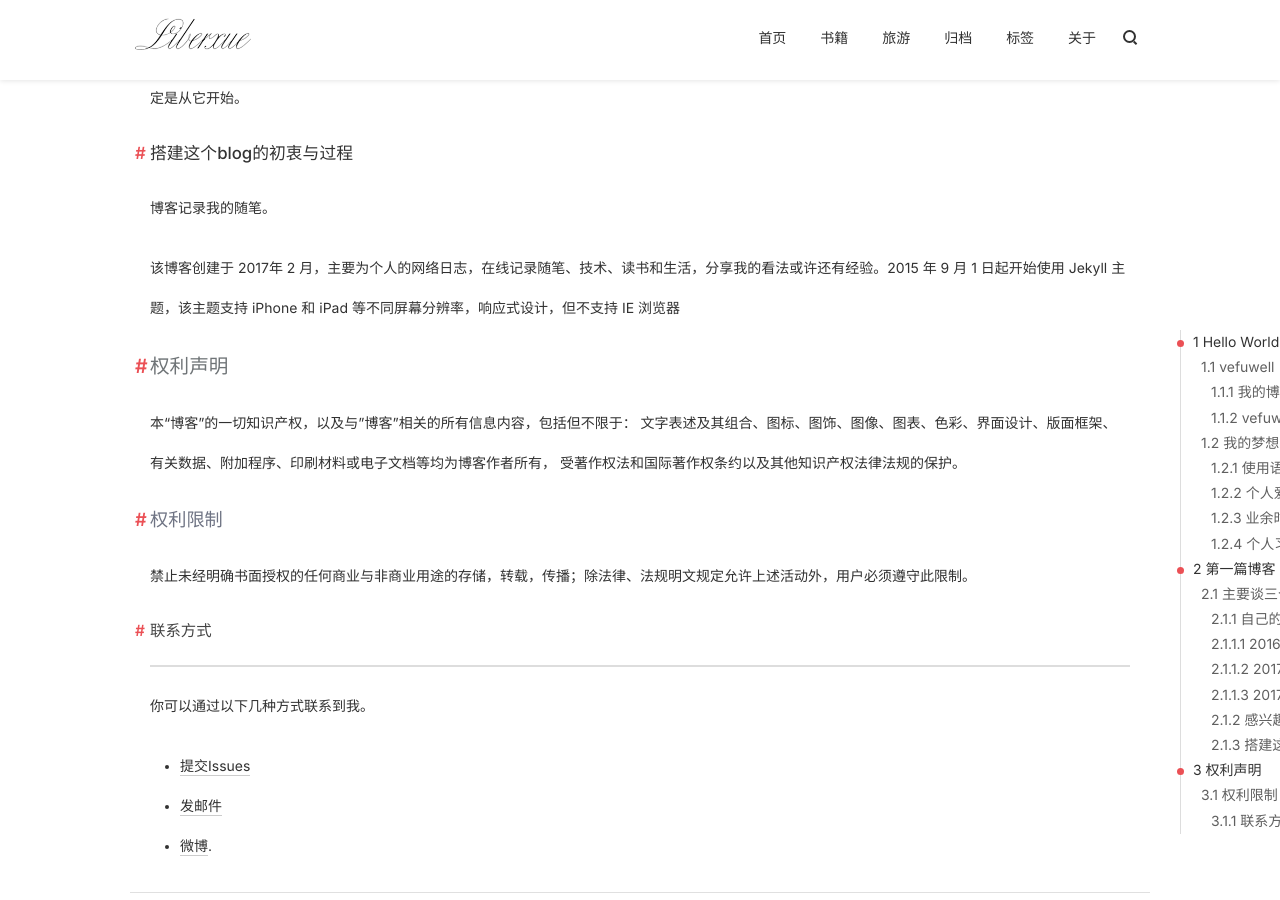
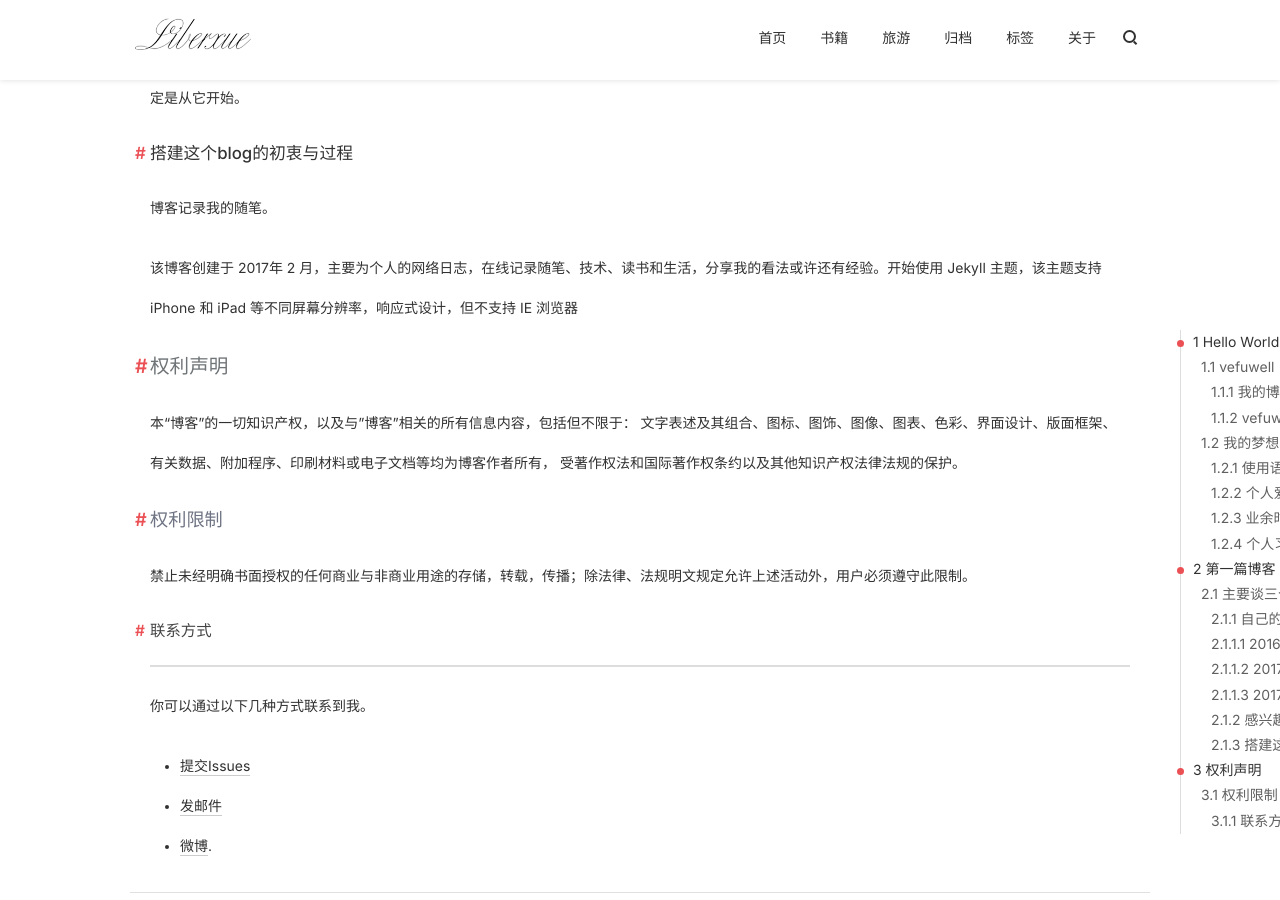
Before and after one commit to vefuwell/vefuwell.github.io, a Jekyll site: the page built from about.md, in a window 1280 px wide and 900 px high, scrolled down 2925 px. Built offline with Jekyll 4.4.1, drawn with Linux system fonts in a browser that asks for light colours; nearby versions of some CDN libraries; comment, search, counter and statistics services are not loaded.

Commit message:
change mostake
about concent

```diff
--- a/about.md
+++ b/about.md
@@ -122,7 +122,7 @@ ssm框架，bootstrap，h5，ajax异步，我第一次看到这么多接口。
 
 博客记录我的随笔。
 
-该博客创建于 2017年 2 月，主要为个人的网络日志，在线记录随笔、技术、读书和生活，分享我的看法或许还有经验。2015 年 9 月 1 日起开始使用  Jekyll 主题，该主题支持 iPhone 和 iPad 等不同屏幕分辨率，响应式设计，但不支持 IE 浏览器
+该博客创建于 2017年 2 月，主要为个人的网络日志，在线记录随笔、技术、读书和生活，分享我的看法或许还有经验。开始使用  Jekyll 主题，该主题支持 iPhone 和 iPad 等不同屏幕分辨率，响应式设计，但不支持 IE 浏览器
 
 
 
```
